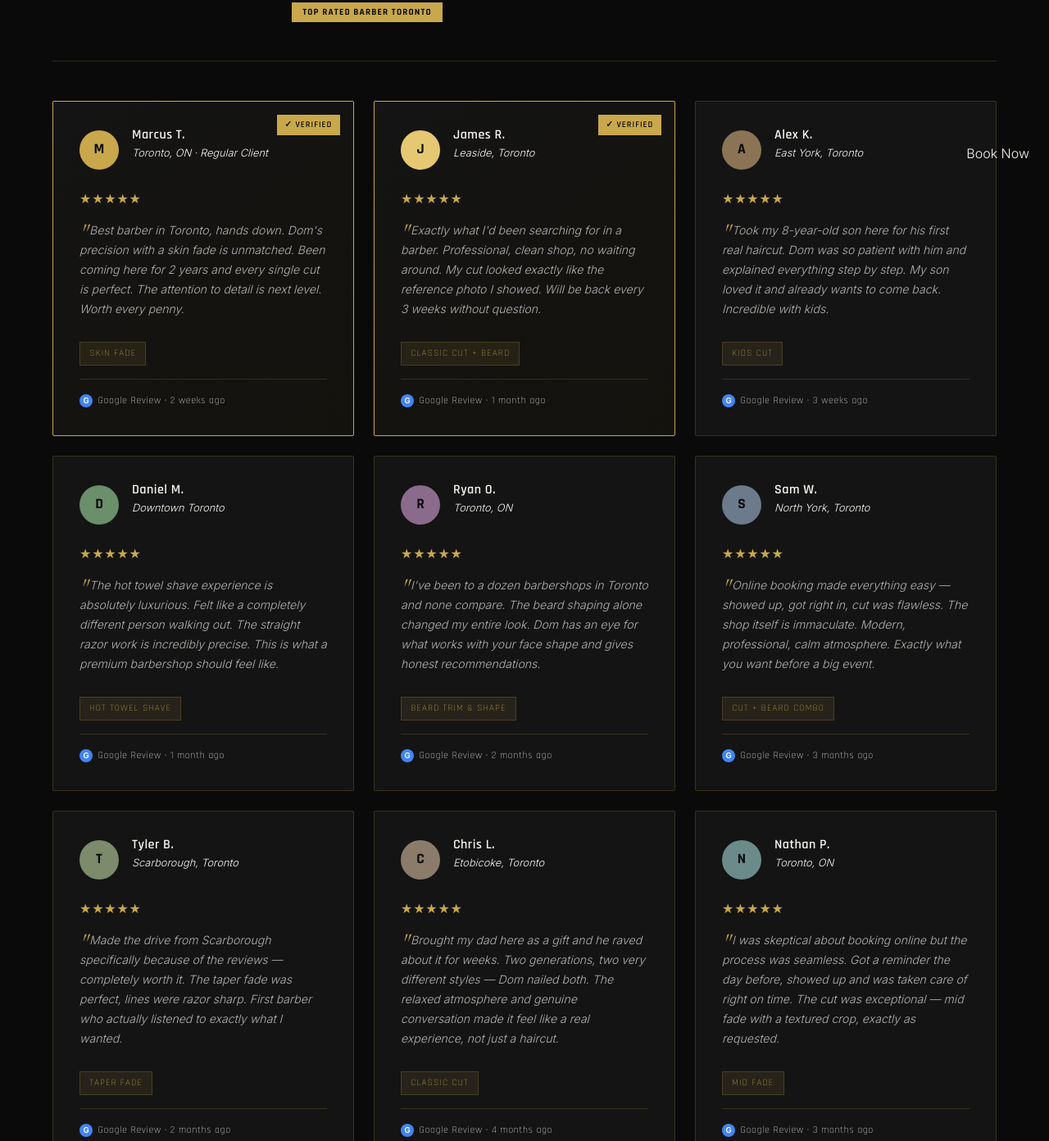
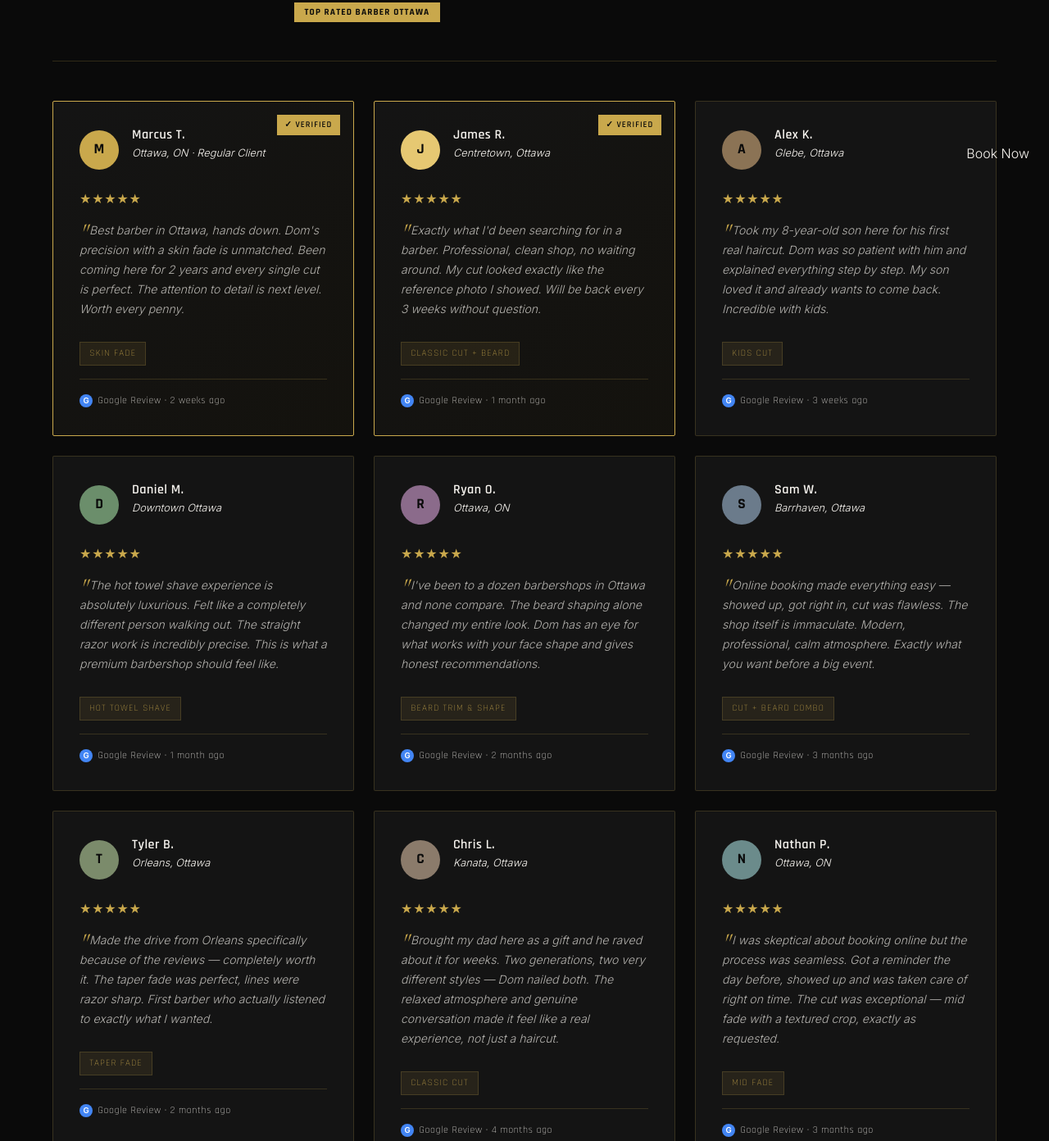
Before and after one commit to Garagusu/DomsBarber, a plain HTML site: page pages/reviews.html in a window 1280 px wide. Shown: the part 575-1967 px from the top of the page at 82% size. Drawn offline with nearby package versions, Linux system fonts and the light colour scheme.

Commit message:
Update reviews.html

```diff
--- a/pages/reviews.html
+++ b/pages/reviews.html
@@ -3,8 +3,8 @@
 <head>
 <meta charset="UTF-8">
 <meta name="viewport" content="width=device-width, initial-scale=1.0">
-<title>Reviews – Dom's Barber Lounge | 5-Star Barber Toronto</title>
-<meta name="description" content="See why Dom's Barber Lounge is rated 5 stars in Toronto. Read verified customer reviews and share your own experience.">
+<title>Reviews – Dom's Barber Lounge | 5-Star Barber Ottawa</title>
+<meta name="description" content="See why Dom's Barber Lounge is rated 5 stars in Ottawa. Read verified customer reviews and share your own experience.">
 <link rel="canonical" href="https://domsbarberlounge.ca/pages/reviews.html">
 <link rel="preconnect" href="https://fonts.googleapis.com">
 <link rel="preconnect" href="https://fonts.gstatic.com" crossorigin>
@@ -72,7 +72,7 @@
     "worstRating":"1"
   },
   "review":[
-    {"@type":"Review","author":{"@type":"Person","name":"Marcus T."},"reviewRating":{"@type":"Rating","ratingValue":"5"},"reviewBody":"Best barber in Toronto, hands down. Dom's precision with a fade is unmatched."},
+    {"@type":"Review","author":{"@type":"Person","name":"Marcus T."},"reviewRating":{"@type":"Rating","ratingValue":"5"},"reviewBody":"Best barber in Ottawa, hands down. Dom's precision with a fade is unmatched."},
     {"@type":"Review","author":{"@type":"Person","name":"James R."},"reviewRating":{"@type":"Rating","ratingValue":"5"},"reviewBody":"Exactly what I was looking for. Professional, efficient and the cut was perfect."}
   ]
 }
@@ -99,7 +99,7 @@
   <div class="container">
     <p class="section-label">What Clients Say</p>
     <h1>Customer <span>Reviews</span></h1>
-    <p>Verified experiences from real clients across Toronto and the GTA.</p>
+    <p>Verified experiences from real clients across Ottawa and the surrounding area.</p>
   </div>
 </section>
 
@@ -110,7 +110,7 @@
         <div class="rating-number">5.0</div>
         <div class="rating-stars">★★★★★</div>
         <div class="rating-count">127 verified reviews</div>
-        <div style="margin-top:1rem"><span style="background:var(--gold);color:var(--black);font-family:var(--font-heading);font-size:.7rem;letter-spacing:.1em;padding:.3rem .8rem;text-transform:uppercase;font-weight:700">Top Rated Barber Toronto</span></div>
+        <div style="margin-top:1rem"><span style="background:var(--gold);color:var(--black);font-family:var(--font-heading);font-size:.7rem;letter-spacing:.1em;padding:.3rem .8rem;text-transform:uppercase;font-weight:700">Top Rated Barber Ottawa</span></div>
       </div>
       <div class="rating-bars">
         <div class="rating-bar-row"><span class="rating-bar-label">5 ★</span><div class="rating-bar-track"><div class="rating-bar-fill" style="width:92%"></div></div><span class="rating-bar-count">117</span></div>
@@ -126,10 +126,10 @@
         <div class="featured-badge">✓ Verified</div>
         <div class="review-header">
           <div class="reviewer-avatar">M</div>
-          <div class="reviewer-info"><h3>Marcus T.</h3><p>Toronto, ON · Regular Client</p></div>
+          <div class="reviewer-info"><h3>Marcus T.</h3><p>Ottawa, ON · Regular Client</p></div>
         </div>
         <div class="review-stars">★★★★★</div>
-        <p class="review-text">Best barber in Toronto, hands down. Dom's precision with a skin fade is unmatched. Been coming here for 2 years and every single cut is perfect. The attention to detail is next level. Worth every penny.</p>
+        <p class="review-text">Best barber in Ottawa, hands down. Dom's precision with a skin fade is unmatched. Been coming here for 2 years and every single cut is perfect. The attention to detail is next level. Worth every penny.</p>
         <span class="review-service">Skin Fade</span>
         <div class="review-source"><div class="google-g">G</div><span>Google Review · 2 weeks ago</span></div>
       </div>
@@ -138,7 +138,7 @@
         <div class="featured-badge">✓ Verified</div>
         <div class="review-header">
           <div class="reviewer-avatar" style="background:#e6c872">J</div>
-          <div class="reviewer-info"><h3>James R.</h3><p>Leaside, Toronto</p></div>
+          <div class="reviewer-info"><h3>James R.</h3><p>Centretown, Ottawa</p></div>
         </div>
         <div class="review-stars">★★★★★</div>
         <p class="review-text">Exactly what I'd been searching for in a barber. Professional, clean shop, no waiting around. My cut looked exactly like the reference photo I showed. Will be back every 3 weeks without question.</p>
@@ -149,7 +149,7 @@
       <div class="review-card">
         <div class="review-header">
           <div class="reviewer-avatar" style="background:#8b7355">A</div>
-          <div class="reviewer-info"><h3>Alex K.</h3><p>East York, Toronto</p></div>
+          <div class="reviewer-info"><h3>Alex K.</h3><p>Glebe, Ottawa</p></div>
         </div>
         <div class="review-stars">★★★★★</div>
         <p class="review-text">Took my 8-year-old son here for his first real haircut. Dom was so patient with him and explained everything step by step. My son loved it and already wants to come back. Incredible with kids.</p>
@@ -160,7 +160,7 @@
       <div class="review-card">
         <div class="review-header">
           <div class="reviewer-avatar" style="background:#6b8e6b">D</div>
-          <div class="reviewer-info"><h3>Daniel M.</h3><p>Downtown Toronto</p></div>
+          <div class="reviewer-info"><h3>Daniel M.</h3><p>Downtown Ottawa</p></div>
         </div>
         <div class="review-stars">★★★★★</div>
         <p class="review-text">The hot towel shave experience is absolutely luxurious. Felt like a completely different person walking out. The straight razor work is incredibly precise. This is what a premium barbershop should feel like.</p>
@@ -171,10 +171,10 @@
       <div class="review-card">
         <div class="review-header">
           <div class="reviewer-avatar" style="background:#8b6b8b">R</div>
-          <div class="reviewer-info"><h3>Ryan O.</h3><p>Toronto, ON</p></div>
+          <div class="reviewer-info"><h3>Ryan O.</h3><p>Ottawa, ON</p></div>
         </div>
         <div class="review-stars">★★★★★</div>
-        <p class="review-text">I've been to a dozen barbershops in Toronto and none compare. The beard shaping alone changed my entire look. Dom has an eye for what works with your face shape and gives honest recommendations.</p>
+        <p class="review-text">I've been to a dozen barbershops in Ottawa and none compare. The beard shaping alone changed my entire look. Dom has an eye for what works with your face shape and gives honest recommendations.</p>
         <span class="review-service">Beard Trim & Shape</span>
         <div class="review-source"><div class="google-g">G</div><span>Google Review · 2 months ago</span></div>
       </div>
@@ -182,7 +182,7 @@
       <div class="review-card">
         <div class="review-header">
           <div class="reviewer-avatar" style="background:#6b7b8b">S</div>
-          <div class="reviewer-info"><h3>Sam W.</h3><p>North York, Toronto</p></div>
+          <div class="reviewer-info"><h3>Sam W.</h3><p>Barrhaven, Ottawa</p></div>
         </div>
         <div class="review-stars">★★★★★</div>
         <p class="review-text">Online booking made everything easy — showed up, got right in, cut was flawless. The shop itself is immaculate. Modern, professional, calm atmosphere. Exactly what you want before a big event.</p>
@@ -193,10 +193,10 @@
       <div class="review-card">
         <div class="review-header">
           <div class="reviewer-avatar" style="background:#7b8b6b">T</div>
-          <div class="reviewer-info"><h3>Tyler B.</h3><p>Scarborough, Toronto</p></div>
+          <div class="reviewer-info"><h3>Tyler B.</h3><p>Orleans, Ottawa</p></div>
         </div>
         <div class="review-stars">★★★★★</div>
-        <p class="review-text">Made the drive from Scarborough specifically because of the reviews — completely worth it. The taper fade was perfect, lines were razor sharp. First barber who actually listened to exactly what I wanted.</p>
+        <p class="review-text">Made the drive from Orleans specifically because of the reviews — completely worth it. The taper fade was perfect, lines were razor sharp. First barber who actually listened to exactly what I wanted.</p>
         <span class="review-service">Taper Fade</span>
         <div class="review-source"><div class="google-g">G</div><span>Google Review · 2 months ago</span></div>
       </div>
@@ -204,7 +204,7 @@
       <div class="review-card">
         <div class="review-header">
           <div class="reviewer-avatar" style="background:#8b7b6b">C</div>
-          <div class="reviewer-info"><h3>Chris L.</h3><p>Etobicoke, Toronto</p></div>
+          <div class="reviewer-info"><h3>Chris L.</h3><p>Kanata, Ottawa</p></div>
         </div>
         <div class="review-stars">★★★★★</div>
         <p class="review-text">Brought my dad here as a gift and he raved about it for weeks. Two generations, two very different styles — Dom nailed both. The relaxed atmosphere and genuine conversation made it feel like a real experience, not just a haircut.</p>
@@ -215,7 +215,7 @@
       <div class="review-card">
         <div class="review-header">
           <div class="reviewer-avatar" style="background:#6b8b8b">N</div>
-          <div class="reviewer-info"><h3>Nathan P.</h3><p>Toronto, ON</p></div>
+          <div class="reviewer-info"><h3>Nathan P.</h3><p>Ottawa, ON</p></div>
         </div>
         <div class="review-stars">★★★★★</div>
         <p class="review-text">I was skeptical about booking online but the process was seamless. Got a reminder the day before, showed up and was taken care of right on time. The cut was exceptional — mid fade with a textured crop, exactly as requested.</p>
@@ -286,7 +286,7 @@
     <div class="footer-grid">
       <div class="footer-brand">
         <div class="footer-logo">Dom's <span>Barber</span> Lounge</div>
-        <p>Toronto's premier destination for precision cuts, fades, and luxury grooming.</p>
+        <p>Ottawa's premier destination for precision cuts, fades, and luxury grooming.</p>
       </div>
       <div class="footer-links"><h4>Pages</h4><ul>
         <li><a href="../index.html">Home</a></li>
@@ -300,7 +300,7 @@
         <li><a href="terms.html">Terms & Conditions</a></li>
       </ul></div>
       <div class="footer-contact"><h4>Contact</h4>
-        <p>📍 60 Lyndale Ave, Toronto, ON</p>
+        <p>📍 60 Lyndale Ave, Ottawa, ON</p>
         <p>📞 <a href="tel:6137252222">613-725-2222</a></p>
         <p>🕐 Mon–Fri: 9AM–7PM</p>
         <p>🕐 Sat: 8AM–6PM · Sun: 10AM–4PM</p>
```
